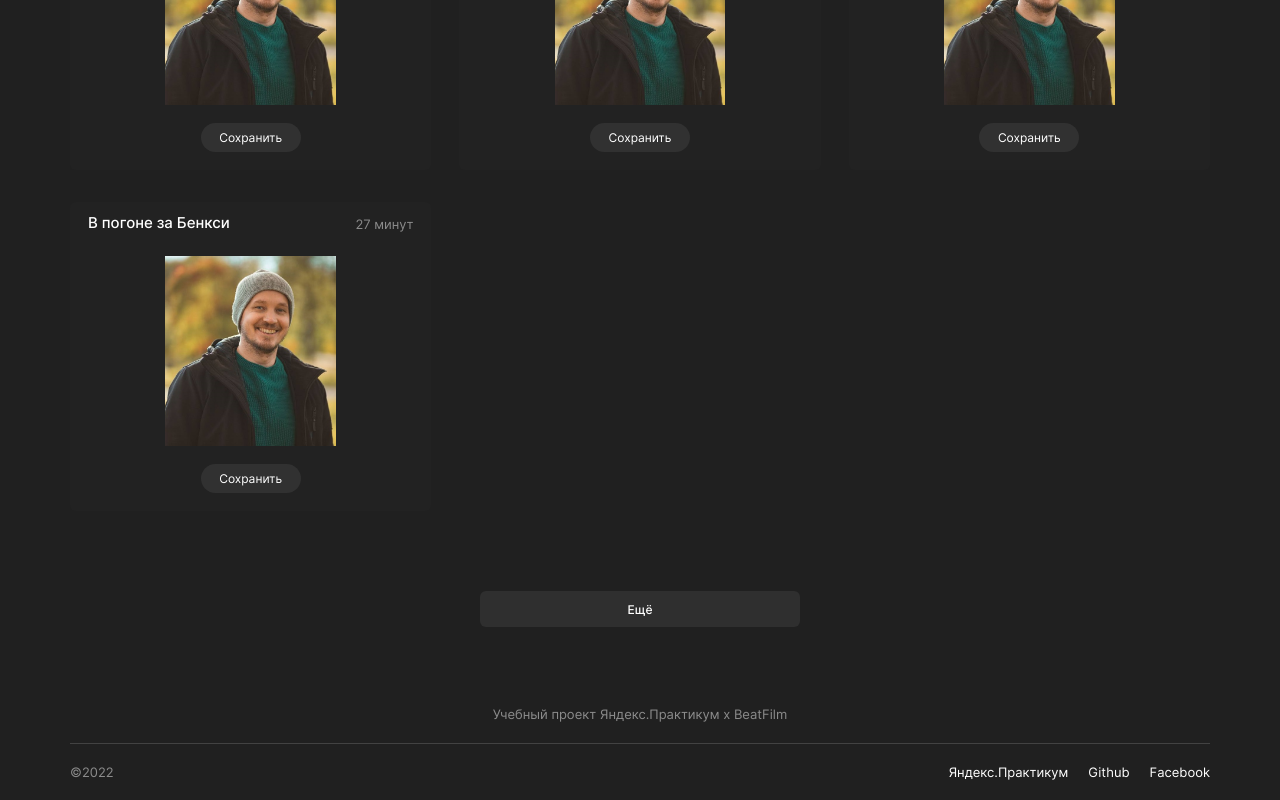
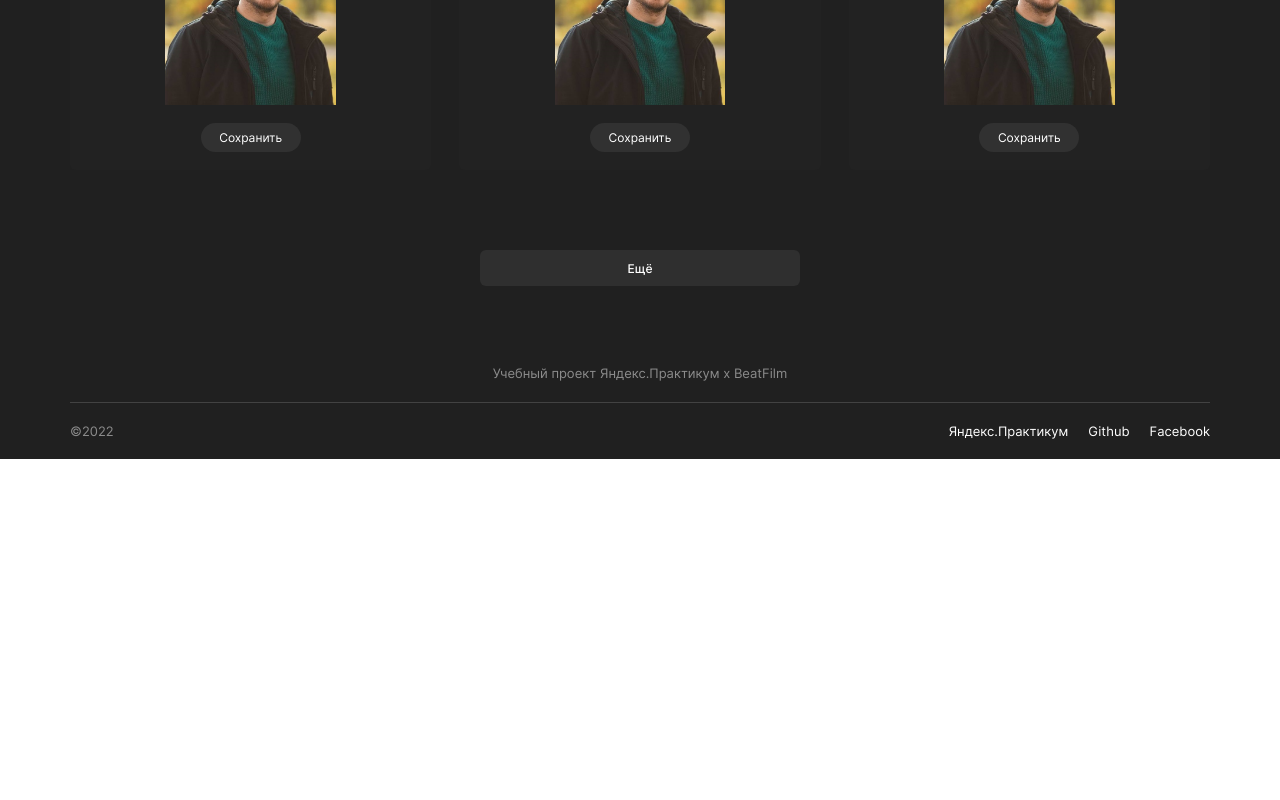
Before and after one commit to BJuice1984/movies-explorer-frontend, a React (Create React App) app: page /movies in a window 1280 px wide. Shown: the part 852-1652 px from the top of the page. After the commit the page ends 1311 px from the top, so only its background shows below. Built offline with nearby package versions, Linux system fonts and the light colour scheme.

Commit message:
refr/добавить useLocation в MoviesCard.js

```diff
--- a/src/components/App/App.js
+++ b/src/components/App/App.js
@@ -89,8 +89,7 @@ function App() {
               isUserName={'Катерина'}
               isUserEmail={'Kate@'}/>} />
             <Route path="movies"
-              element={<Movies
-              isPathMovies={true}/>} />
+              element={<Movies />} />
             <Route path="saved-movies"
               element={<SavedMovies />} />
             <Route path="*" element={<PageNotFound />} />
--- a/src/components/Movies/Movies.js
+++ b/src/components/Movies/Movies.js
@@ -5,14 +5,13 @@ import MoviesCardList from "../MoviesCardList/MoviesCardList";
 import Footer from "../Footer/Footer";
 import './Movies.css'
 
-function Movies({ isPathMovies }) {
+function Movies() {
 
   return(
     <main className="movies">
-      <Header
-      isMainPage={false} />
+      <Header />
       <SearchForm />
-      <MoviesCardList onPathMovies={isPathMovies} />
+      <MoviesCardList />
       <Footer />
     </main>
   )
--- a/src/components/MoviesCard/MoviesCard.js
+++ b/src/components/MoviesCard/MoviesCard.js
@@ -1,13 +1,24 @@
 import React from "react";
 import './MoviesCard.css';
-import moviePic from '../../images/student-photo.jpg'
+import moviePic from '../../images/student-photo.jpg';
+import { useLocation } from 'react-router-dom';
 
-function MoviesCard({ onPathMovies }) {
+function MoviesCard() {
+  const [ isMoviesPage, setIsMoviesPage ] = React.useState(false);
+  const location = useLocation();
+
+  React.useEffect(() => {
+    if (location.pathname === '/movies') {
+      setIsMoviesPage(true);
+    } else {
+      setIsMoviesPage(false);
+    }
+  }, [location])
 
   const [savedMovie, setSavedMovie] = React.useState(false);
 
   function saveMovie() {
-    if (savedMovie || !onPathMovies) {
+    if (savedMovie || !isMoviesPage) {
       setSavedMovie(false);
     } else {
       setSavedMovie(true);
@@ -20,10 +31,10 @@ function MoviesCard({ onPathMovies }) {
       <p className="element__duration">27 минут</p>
       <img className="element__pic" src={moviePic} alt="Картинка постер фильма"></img>
       <button
-        className={`element__like-button ${!onPathMovies ? 'element__like-button_type_delete' : ''} ${savedMovie ? 'element__like-button_type_save' : ''}`}
+        className={`element__like-button ${!isMoviesPage ? 'element__like-button_type_delete' : ''} ${savedMovie ? 'element__like-button_type_save' : ''}`}
         type="button"
         onClick={saveMovie}
-        aria-label="Сохранить">{!onPathMovies || savedMovie ? '' : 'Сохранить'}
+        aria-label="Сохранить">{!isMoviesPage || savedMovie ? '' : 'Сохранить'}
       </button>
     </article>
   )
--- a/src/components/MoviesCardList/MoviesCardList.js
+++ b/src/components/MoviesCardList/MoviesCardList.js
@@ -2,18 +2,17 @@ import React from "react";
 import './MoviesCardList.css';
 import MoviesCard from "../MoviesCard/MoviesCard";
 
-function MoviesCardList({ onPathMovies }) {
+function MoviesCardList() {
 
   return(
     <section className="movie-card-list">
       <ul className="movie-card-list__items">
-        <MoviesCard onPathMovies={onPathMovies} />
-        <MoviesCard onPathMovies={onPathMovies} />
-        <MoviesCard onPathMovies={onPathMovies} />
-        <MoviesCard onPathMovies={onPathMovies} />
-        <MoviesCard onPathMovies={onPathMovies} />
-        <MoviesCard onPathMovies={onPathMovies} />
-        <MoviesCard onPathMovies={onPathMovies} />
+        <MoviesCard />
+        <MoviesCard />
+        <MoviesCard />
+        <MoviesCard />
+        <MoviesCard />
+        <MoviesCard />
       </ul>
       <button className="movie-card-list__btn">Ещё</button>
     </section>
--- a/src/components/SavedMovies/SavedMovies.js
+++ b/src/components/SavedMovies/SavedMovies.js
@@ -9,7 +9,7 @@ function SavedMovies() {
 
   return(
     <main className="movies">
-      <Header isMainPage={false}/>
+      <Header />
       <SearchForm />
       <MoviesCardList />
       <Footer />
```
